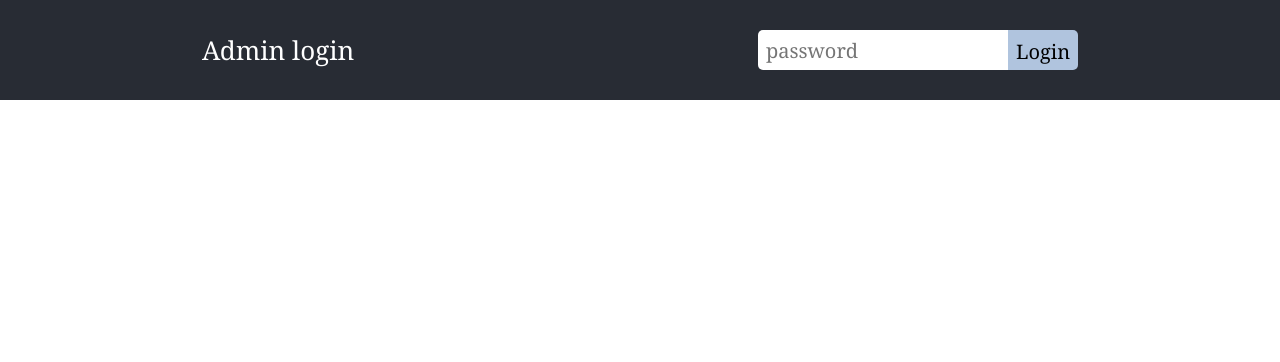
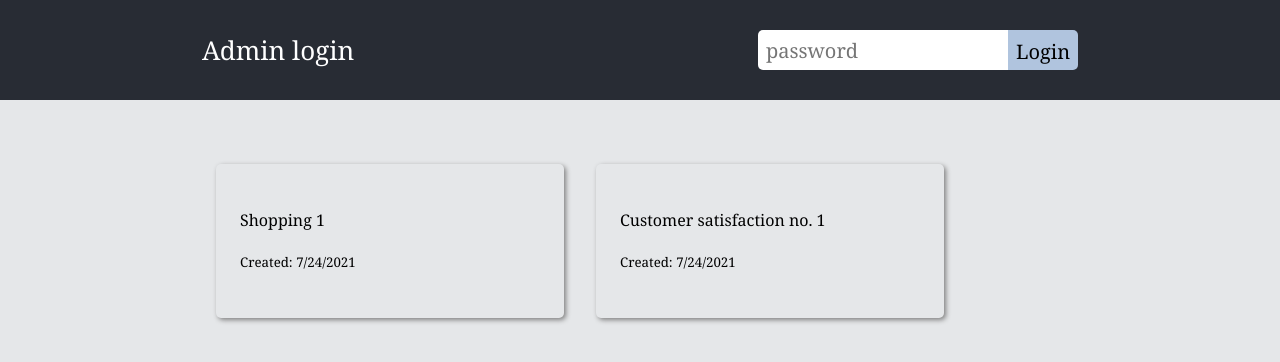
Before and after one commit to okramovic/ms, a React (Create React App) app: page / in a window 1280 px wide. Both pictures are taken after a click on the button "Logout". Shown: the top 362 px of the page. Built offline with nearby package versions, Linux system fonts and the light colour scheme; a web font is replaced by a local one.

Commit message:
show questionnaire thumbnails to non-admins too

```diff
--- a/src/App.js
+++ b/src/App.js
@@ -9,7 +9,7 @@ const {log} = console;
 
 const dummyQuestionnaires = [
     {
-        "name": "shopping 1",
+        "name": "Shopping 1",
         "createdOn": new Date("2021-07-24T08:46:34.863Z"),
         "questions": [
             {"questionText": "how was it","questionType":"questionTypeText","answerOptions":null}
@@ -49,18 +49,24 @@ function App() {
         setIsCreatingQuestionnaire(false);
     };
 
+    const qThumbnails = <QuestionnairesOverview role={role} onCreateNewClick={onCreateNewClick} questionnaires={questionnaires} />;
+
     return (
         <div className="App">
             <nav>
-                <AdminLoginSection setUserRole={setAdminRole} role={role}/>
+                <AdminLoginSection setUserRole={setAdminRole} role={role} />
             </nav>
             <main>
-                { role === ADMIN_ROLE && <section>
-                        {isCreatingQuestionnaire ?
-                            <QuestionnairesCreator onCreateQCancel={ _ => setIsCreatingQuestionnaire(false)} onFormSave={onFormSave} />
-                            :
-                            <QuestionnairesOverview onCreateNewClick={onCreateNewClick} questionnaires={questionnaires} />
+                { role === ADMIN_ROLE ? <section>
+                        {
+                            isCreatingQuestionnaire ?
+                                <QuestionnairesCreator onCreateQCancel={ _ => setIsCreatingQuestionnaire(false)} onFormSave={onFormSave} />
+                                : qThumbnails
                         }
+                    </section>
+                    :
+                    <section>
+                        {qThumbnails}
                     </section>
                 }
             </main>
--- a/src/components/QuestionnairesOverview/QuestionnairesOverview.js
+++ b/src/components/QuestionnairesOverview/QuestionnairesOverview.js
@@ -1,8 +1,9 @@
+import {ADMIN_ROLE} from '../AdminLoginSection/AdminLoginSection';
 const DEFAULT_Q_LABEL = 'Questionnaire #';
 
-export const QuestionnairesOverview = ({onCreateNewClick, questionnaires}) =>(
+export const QuestionnairesOverview = ({role, onCreateNewClick, questionnaires}) =>(
     <>
-        <button className="createNewButton" onClick={onCreateNewClick}>Create questionnaire</button>
+        {role === ADMIN_ROLE && <button className="createNewButton" onClick={onCreateNewClick}>Create questionnaire</button>}
         <ul className="questionnairesContainer width100percent flex">
             {
                 (questionnaires && questionnaires.length) ?
```
